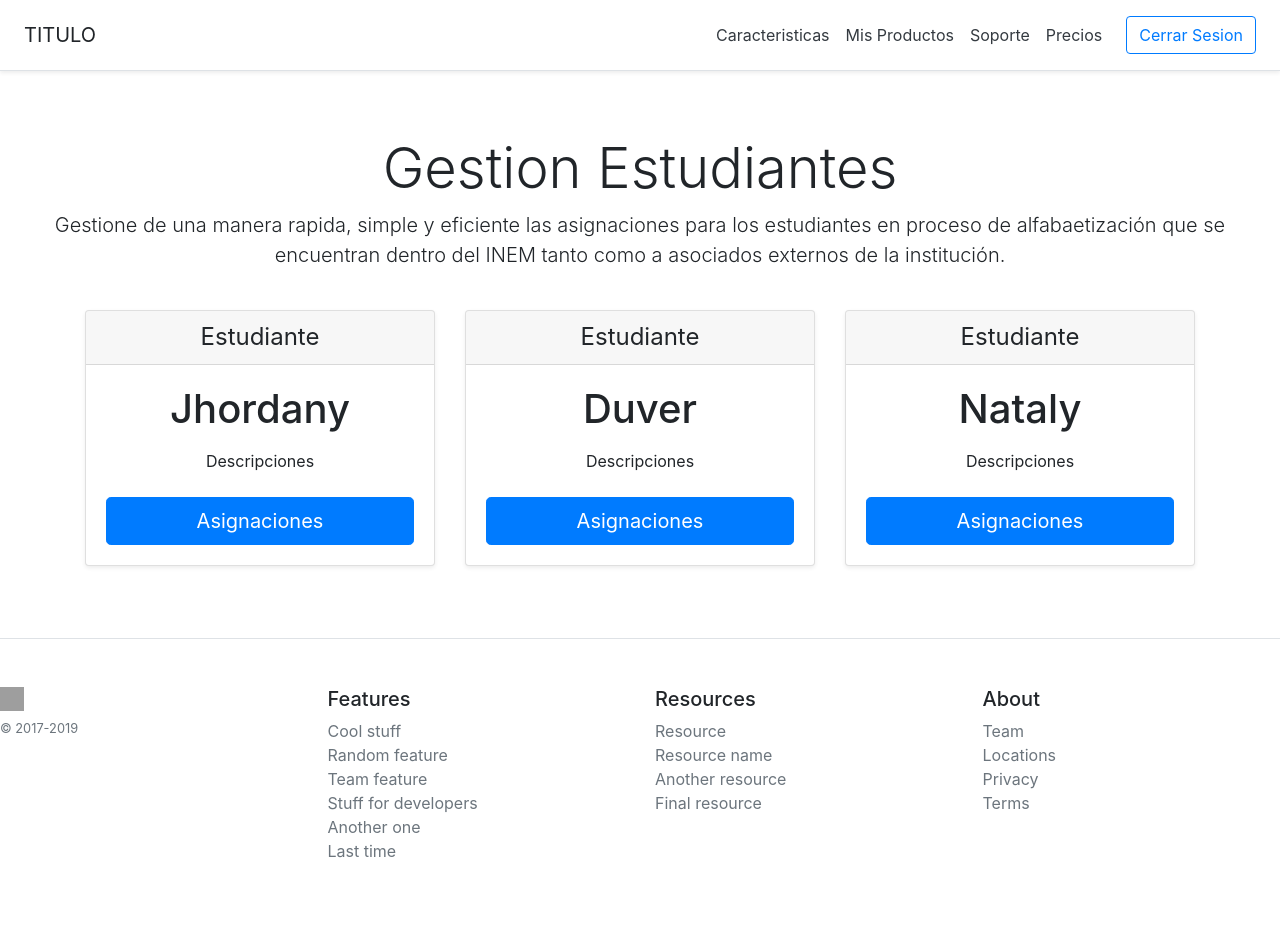
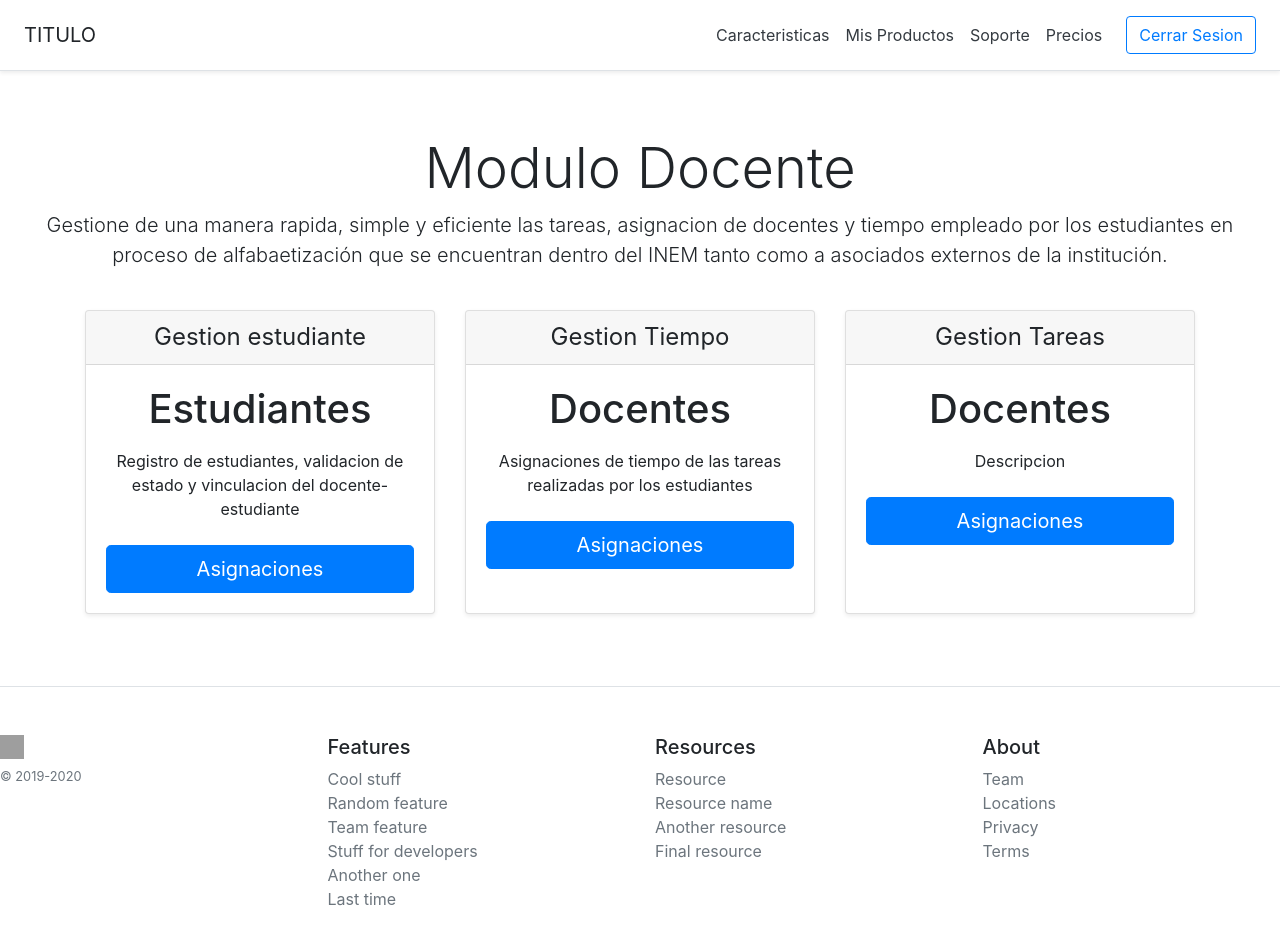
Before and after one commit to jhordanyM/Proyecto, a React (Create React App) app: page / in a window 1280 px wide. Shown: the top 944 px of the page. Built offline with nearby package versions, Linux system fonts and the light colour scheme; grey boxes are pictures that could not be loaded.

Commit message:
Anexo cambios del proyecto

```diff
--- a/public/index.html
+++ b/public/index.html
@@ -8,7 +8,7 @@
   <script src="https://code.jquery.com/jquery-3.3.1.slim.min.js" integrity="sha384-q8i/X+965DzO0rT7abK41JStQIAqVgRVzpbzo5smXKp4YfRvH+8abtTE1Pi6jizo" crossorigin="anonymous"></script>
   <script src="https://cdnjs.cloudflare.com/ajax/libs/popper.js/1.14.7/umd/popper.min.js" integrity="sha384-UO2eT0CpHqdSJQ6hJty5KVphtPhzWj9WO1clHTMGa3JDZwrnQq4sF86dIHNDz0W1" crossorigin="anonymous"></script>
   <script src="https://stackpath.bootstrapcdn.com/bootstrap/4.3.1/js/bootstrap.min.js" integrity="sha384-JjSmVgyd0p3pXB1rRibZUAYoIIy6OrQ6VrjIEaFf/nJGzIxFDsf4x0xIM+B07jRM" crossorigin="anonymous"></script>
-  <title>Document</title>
+  <title>Proyecto INEMA</title>
 </head>
 <body>
   <div id="app"></div>
--- a/src/components/Footer.jsx
+++ b/src/components/Footer.jsx
@@ -6,7 +6,7 @@ const Footer = (props) => {
             <div className="row">
             <div className="col-12 col-md">
                 <img className="mb-2" src="/docs/4.3/assets/brand/bootstrap-solid.svg" alt="" width="24" height="24" />
-                <small className="d-block mb-3 text-muted">&copy; 2017-2019</small>
+                <small className="d-block mb-3 text-muted">&copy; 2019-2020</small>
             </div>
             <div className="col-6 col-md">
                 <h5>Features</h5>
--- a/src/components/Main.js
+++ b/src/components/Main.js
@@ -1,56 +1,63 @@
 import React, {Component} from 'react';
 
-class Main extends Component{
+class Main extends React.Component{
 
     constructor(props){
         super(props)
     }
 
+   handleClick = asignaciones_Est =>{
+       console.log('Click');
+       window.open("https://www.w3schools.com");
+   }
+
     render(){
         return(
             <>
-                <div class="pricing-header px-3 py-3 pt-md-5 pb-md-4 mx-auto text-center">
-                    <h1 class="display-4">Gestion Estudiantes</h1>
-                    <p class="lead">Gestione de una manera rapida, simple y eficiente las asignaciones para los estudiantes en proceso de alfabaetización que se <br/>
+            <div>
+            </div>
+                <div className="pricing-header px-3 py-3 pt-md-5 pb-md-4 mx-auto text-center">
+                    <h1 className="display-4">Modulo Docente</h1>
+                    <p className="lead">Gestione de una manera rapida, simple y eficiente las tareas, asignacion de docentes y tiempo empleado por los estudiantes en proceso de alfabaetización que se
                     encuentran dentro del INEM tanto como a asociados externos de la institución. </p>
                 </div>
 
-                <div class="container">
-                    <div class="card-deck mb-3 text-center">
-                        <div class="card mb-4 shadow-sm">
-                        <div class="card-header">
-                            <h4 class="my-0 font-weight-normal">Estudiante</h4>
+                <div className="container">
+                    <div className="card-deck mb-3 text-center">
+                        <div className="card mb-4 shadow-sm">
+                        <div className="card-header">
+                            <h4 className="my-0 font-weight-normal">Gestion estudiante</h4>
                         </div>
-                        <div class="card-body">
-                            <h1 class="card-title pricing-card-title"> Jhordany</h1>
-                            <ul class="list-unstyled mt-3 mb-4">
-                            <li>Descripciones</li>
+                        <div className="card-body">
+                            <h1 className="card-title pricing-card-title"> Estudiantes</h1>
+                            <ul className="list-unstyled mt-3 mb-4">
+                            <li>Registro de estudiantes, validacion de estado y vinculacion del docente-estudiante</li>
                             </ul>
-                            <button type="button" class="btn btn-lg btn-block btn-primary">Asignaciones</button>
+                            <button onClick={this.handleClick} type="button" className="btn btn-lg btn-block btn-primary" id="asignaciones_Est">Asignaciones</button>
                         </div>
                         </div>
-                        <div class="card mb-4 shadow-sm">
-                        <div class="card-header">
-                            <h4 class="my-0 font-weight-normal">Estudiante</h4>
+                        <div className="card mb-4 shadow-sm">
+                        <div className="card-header">
+                            <h4 className="my-0 font-weight-normal">Gestion Tiempo</h4>
                         </div>
-                        <div class="card-body">
-                            <h1 class="card-title pricing-card-title">Duver</h1>
-                            <ul class="list-unstyled mt-3 mb-4">
-                            <li>Descripciones</li>
+                        <div className="card-body">
+                            <h1 className="card-title pricing-card-title">Docentes</h1>
+                            <ul className="list-unstyled mt-3 mb-4">
+                            <li>Asignaciones de tiempo de las tareas realizadas por los estudiantes</li>
                             </ul>
-                            <button type="button" class="btn btn-lg btn-block btn-primary">Asignaciones</button>
+                            <button onClick={this.handleClick} type="button" className="btn btn-lg btn-block btn-primary" id="asignaciones_Tiempo"> Asignaciones</button>
                         </div>
                         </div>
-                        <div class="card mb-4 shadow-sm">
-                        <div class="card-header">
-                            <h4 class="my-0 font-weight-normal">Estudiante</h4>
+                        <div className="card mb-4 shadow-sm">
+                        <div className="card-header">
+                            <h4 className="my-0 font-weight-normal">Gestion Tareas</h4>
                         </div>
-                        <div class="card-body">
-                            <h1 class="card-title pricing-card-title">Nataly</h1>
-                            <ul class="list-unstyled mt-3 mb-4">
-                            <li>Descripciones</li>
+                        <div className="card-body">
+                            <h1 className="card-title pricing-card-title">Docentes</h1>
+                            <ul className="list-unstyled mt-3 mb-4">
+                            <li>Descripcion</li>
                             </ul>
-                            <button type="button" class="btn btn-lg btn-block btn-primary">Asignaciones</button>
+                            <button type="button" className="btn btn-lg btn-block btn-primary" id="asignaciones_Tarea">Asignaciones</button>
                         </div>
                         </div>
                     </div>
--- a/src/index.js
+++ b/src/index.js
@@ -1,6 +1,8 @@
 import React from 'react';
 import ReactDOM from 'react-dom';
 import App from './containers/App'
+
+//Que queremos redimizar y el donde
 ReactDOM.render(<App/>,
     document.getElementById('app')
 );
```
Also changed, not shown: src/pages/login.js (added, +9 -0 lines), src/images/bromas.svg (added).
